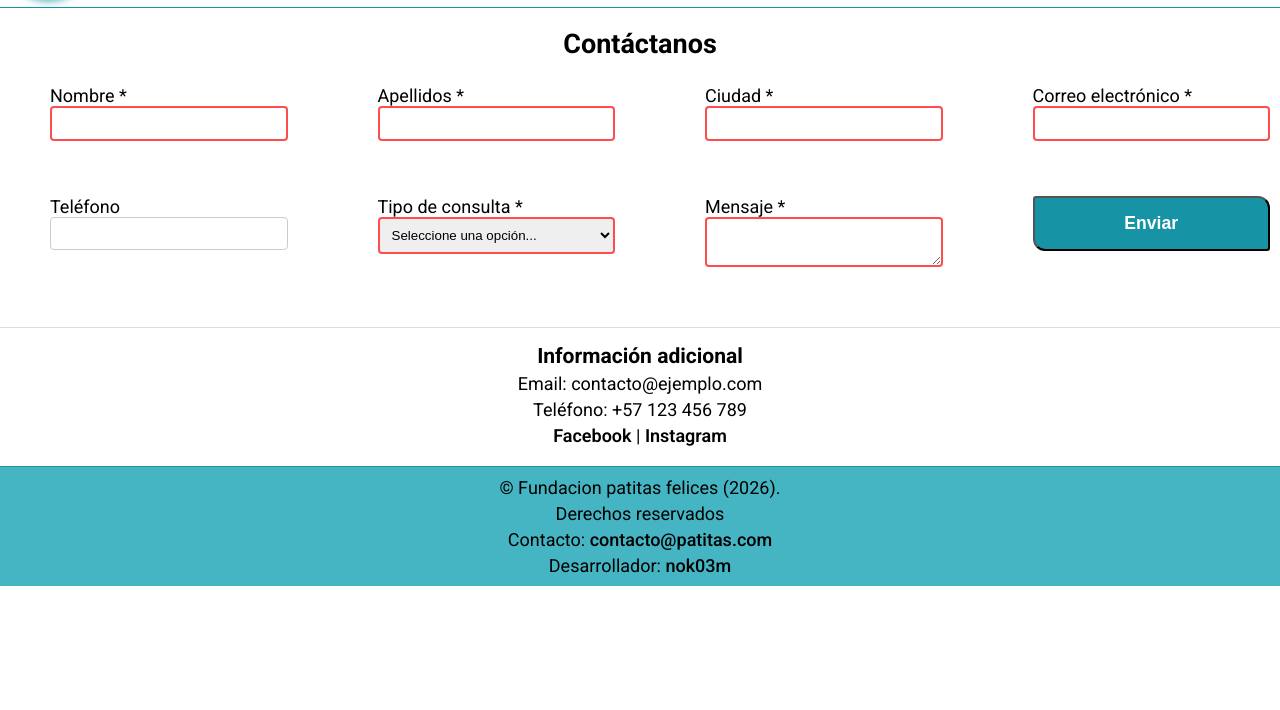
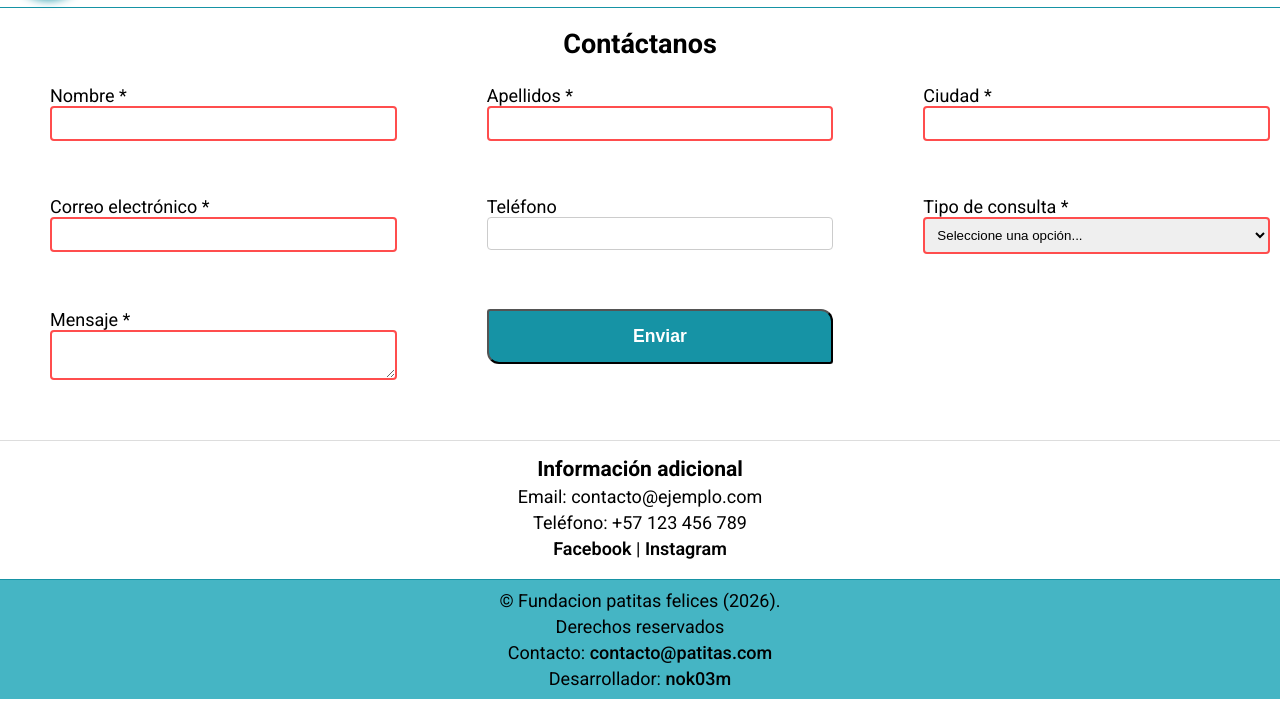
Before and after one commit to nok03m/patitas-felices, a plain HTML site: page formulario-contacto.html in a window 1280 px wide. Shown: the part 90-800 px from the top of the page. Drawn offline with Linux system fonts and the light colour scheme.

Commit message:
Increase minimum column width in contact form layout

```diff
--- a/css/style.css
+++ b/css/style.css
@@ -294,7 +294,7 @@ span.estado[data-status="disponible"] {
 .form-contacto {
     width: 100%;
     display: grid;
-    grid-template-columns: repeat(auto-fit, minmax(250px, 1fr));
+    grid-template-columns: repeat(auto-fit, minmax(360px, 1fr));
     padding: 20px;
     gap: 30px;
 }
```
